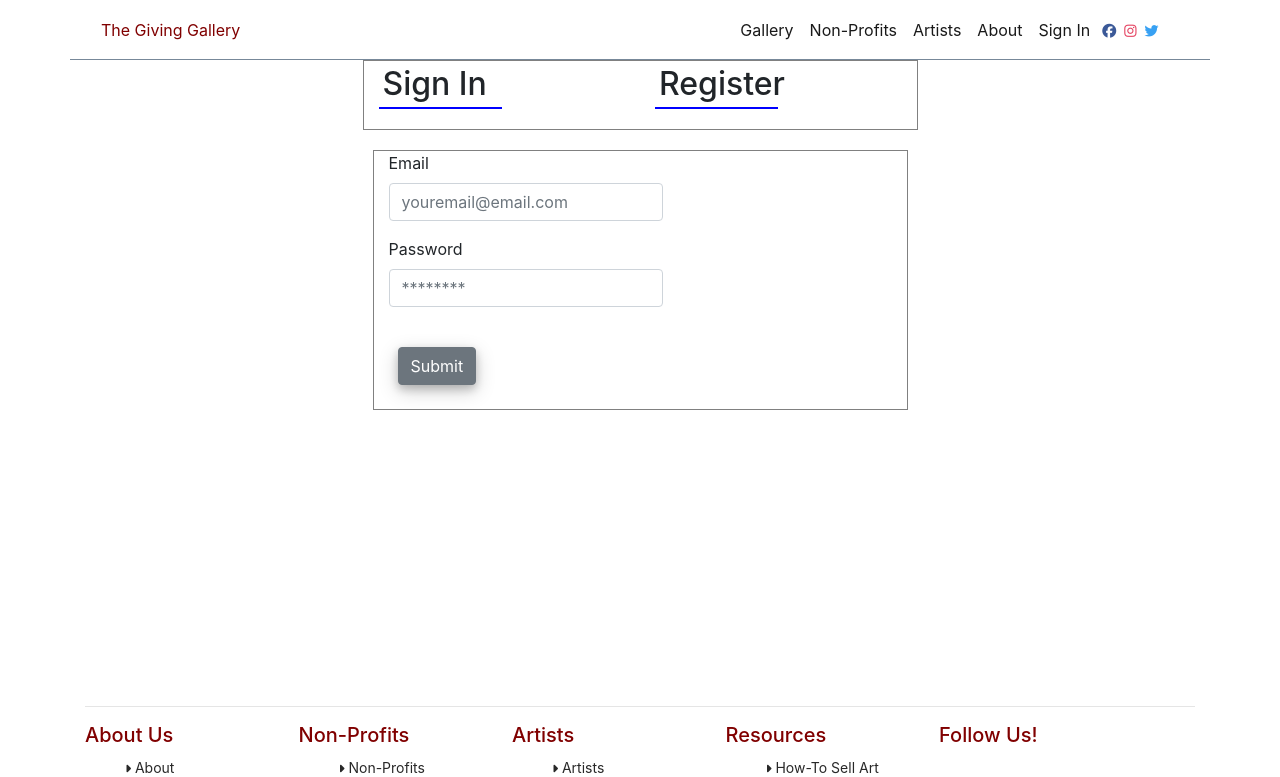
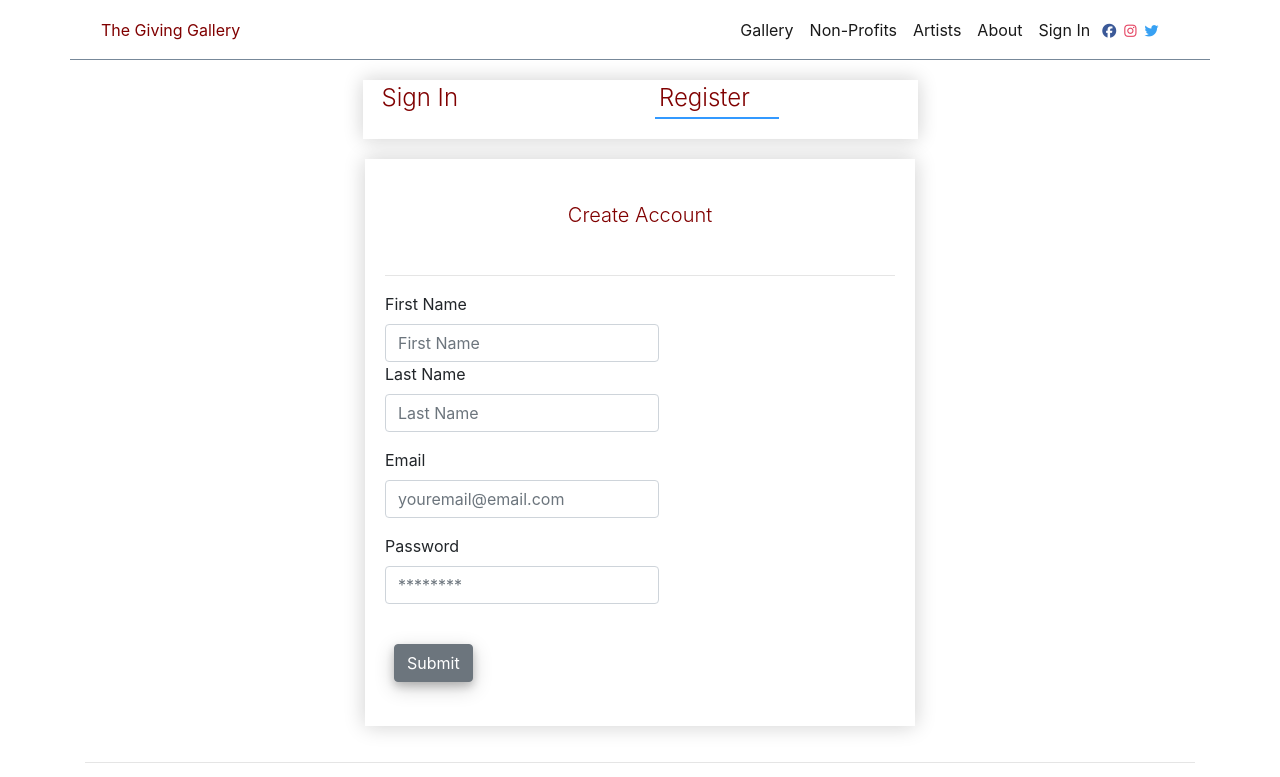
Before and after one commit to the-giving-gallery/website_v2, a React (Create React App) app in the folder client/: page /signin in a window 1280 px wide. Shown: the top 777 px of the page. Built offline with nearby package versions, Linux system fonts and the light colour scheme.

Commit message:
add more style

```diff
--- a/client/src/components/RegisterForm/RegisterForm.css
+++ b/client/src/components/RegisterForm/RegisterForm.css
@@ -1,9 +1,15 @@
-#registerForm {
-    border: 1px solid gray;
+.registerForm {
     width: 50%;
+    -webkit-box-shadow: 0px 0px 20px 0px rgba(15, 15, 15, 0.2);
+    box-shadow: 0px 0px 20px 0px rgba(15, 15, 15, 0.2);
     margin : 0 auto;
+    padding: 20px;
 }
-#container {
-    padding: 20px;
-    height: 70vh;
+#rowHeader {
+    display: initial;
+    text-align: center;
 }
+#createHeader {
+    color: maroon;
+    font-weight: 300;
+ }
--- a/client/src/components/RegisterForm/RegisterForm.js
+++ b/client/src/components/RegisterForm/RegisterForm.js
@@ -34,7 +34,15 @@ class RegisterForm extends React.Component {
         return (
             <>
                 <Container id="container">
-                    <Row id="registerForm">
+                    <div className="registerForm">
+
+                        <Row id="rowHeader" >
+                        <h5 id="createHeader">
+                                Create Account
+                        </h5>
+                        </Row>
+                        <hr></hr>
+                        <Row >
                             <Form >
                                 <Col>
                                     <FormGroup id="nameGroup">
@@ -83,6 +91,7 @@ class RegisterForm extends React.Component {
                                 <Button onClick={this.handleSubmit} className="m-4">Submit</Button>
                             </Form>
                         </Row>
+                    </div>
                 </Container>
             </>
         );
--- a/client/src/components/SignIn/SignInForm.css
+++ b/client/src/components/SignIn/SignInForm.css
@@ -2,8 +2,9 @@
     border: 1px solid gray;
     width: 50%;
     margin : 0 auto;
+    -webkit-box-shadow: 0px 0px 20px 0px rgba(15, 15, 15, 0.2);
+    box-shadow: 0px 0px 20px 0px rgba(15, 15, 15, 0.2);
 }
 #container {
     padding: 20px;
-    height: 70vh;
 }
--- a/client/src/pages/SignIn/SignIn.css
+++ b/client/src/pages/SignIn/SignIn.css
@@ -1,12 +1,18 @@
 #choiceHeader {
-    border: 1px solid gray;
+    -webkit-box-shadow: 0px 0px 20px 0px rgba(15, 15, 15, 0.2);
+    box-shadow: 0px 0px 20px 0px rgba(15, 15, 15, 0.2);
     width: 50%;
     margin : 0 auto;
+    margin-top: 20px;
 }
 .header {
     text-align: left;
-    border-bottom: 2px solid blue;
     width: 50%;
     padding: 4px;
     margin-bottom: 20px;
+    color: maroon;
+    font-weight: 300;
 }
+.selectedHeader {
+    border-bottom: 2px solid #3399FF;
+}
--- a/client/src/pages/SignIn/SignIn.js
+++ b/client/src/pages/SignIn/SignIn.js
@@ -8,8 +8,8 @@ export default class SignIn extends React.Component {
   constructor(props) {
     super(props);
     this.state = {
-      isLoginOpen: true,
-      isRegisterOpen: false
+      isLoginOpen: false,
+      isRegisterOpen: true
     }
   }
   handleSignIn = () => {
@@ -31,13 +31,16 @@ export default class SignIn extends React.Component {
         <Container>
           <Row id="choiceHeader">
             <Col onClick={this.handleSignIn}>
-              <h2 className="header">Sign In</h2>
+              <h4 className={"header " + (this.state.isLoginOpen ? "selectedHeader" : "")}>Sign In</h4>
             </Col>
             <Col onClick={this.handleRegister}>
-              <h2 className="header">Register</h2>
+              <h4 className={"header " + (this.state.isRegisterOpen ? "selectedHeader" : "")}>Register</h4>
             </Col>
           </Row>
-          {this.state.isLoginOpen === true ? <SignInForm/> : <RegisterFrom></RegisterFrom>}
+          <Row>
+
+            {this.state.isLoginOpen === true ? <SignInForm /> : <RegisterFrom></RegisterFrom>}
+          </Row>
         </Container>
       </>
     );
```
Lines whose indentation alone changed are shown as unchanged.
